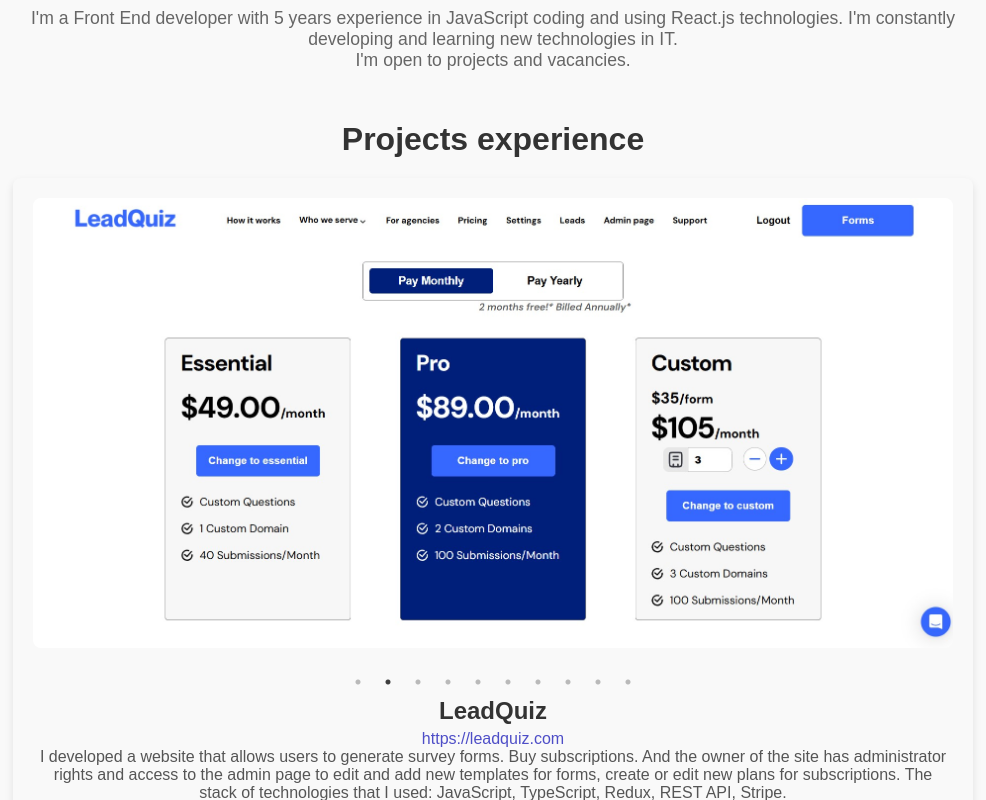
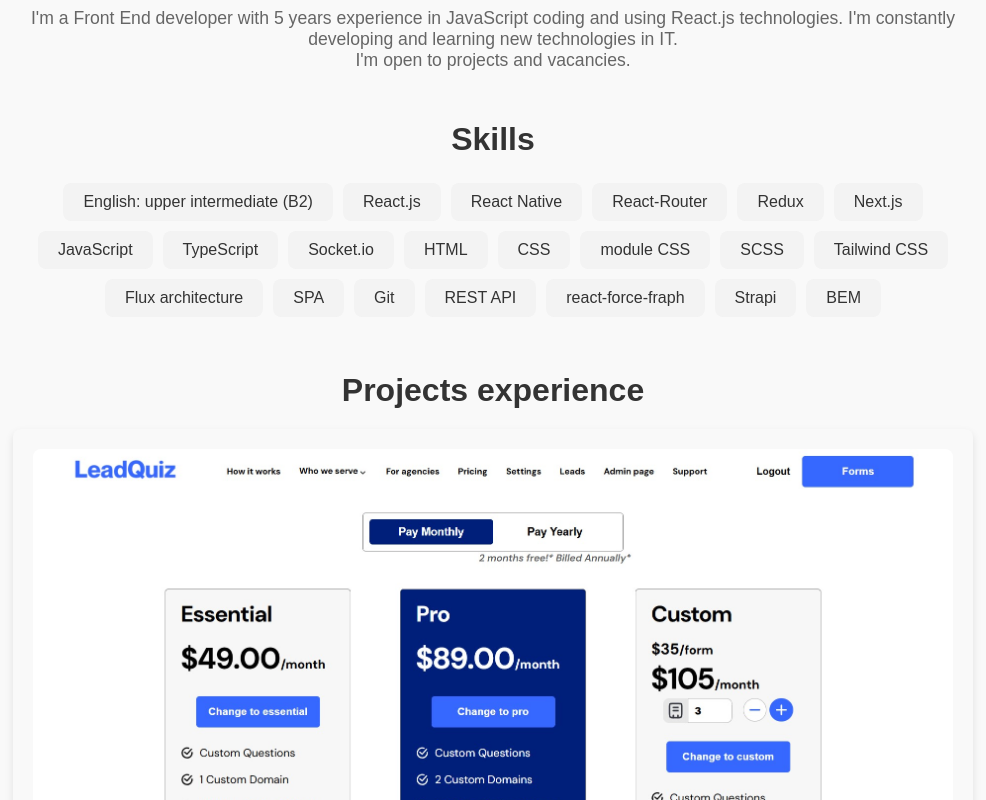
Before and after one commit to GooseDimkin/lebedev-cv, a React (Create React App) app: page / in a window 1280 px wide. Shown: the part 580-1380 px from the top of the page, without its empty margins (147-1133 px from the left). Built offline with nearby package versions, Linux system fonts and the light colour scheme.

Commit message:
feat: skills

```diff
--- a/src/App.tsx
+++ b/src/App.tsx
@@ -66,21 +66,30 @@ const projects = [
     description:
       "I created a react components for project. As always, I worked with the team, and we are used GitHub for version controls of project. At that stage of developing, there wasn't any backend connections, so main tasks was making front side styling. For styling the components, client wanted us to use Styled Components technology. All technologies that was included to the project: React.js, TypeScript, Styled components.",
   },
-  {
-    images: [leadQuiz1, leadQuiz1],
-    title: "",
-    description: "",
-  },
 ];
 
 const skills = [
+  "English: upper intermediate (B2)",
+  "React.js",
+  "React Native",
+  "React-Router",
+  "Redux",
+  "Next.js",
   "JavaScript",
-  "React",
-  "Redux",
+  "TypeScript",
+  "Socket.io",
   "HTML",
   "CSS",
-  "Node.js",
+  "module CSS",
+  "SCSS",
+  "Tailwind CSS",
+  "Flux architecture",
+  "SPA",
   "Git",
+  "REST API",
+  "react-force-fraph",
+  "Strapi",
+  "BEM",
 ];
 
 const sliderSettings = {
@@ -141,8 +150,33 @@ function App() {
         </p>
       </section>
 
+      <motion.div
+        initial={{ opacity: 0, y: 200 }}
+        whileInView={{ opacity: 1, y: 0 }}
+        transition={{ duration: 0.5, delay: 0.2 }}
+        viewport={{ once: true }}
+      >
+        <section className={styles.skills}>
+          <h2>Skills</h2>
+          <div className={styles.skillsList}>
+            {skills.map((skill, index) => (
+              <span key={index} className={styles.skill}>
+                {skill}
+              </span>
+            ))}
+          </div>
+        </section>
+      </motion.div>
+
       <section className={styles.projects}>
-        <h2>Projects experience</h2>
+        <motion.div
+          initial={{ opacity: 0, y: 150 }}
+          whileInView={{ opacity: 1, y: 0 }}
+          transition={{ duration: 0.5, delay: 0.2 }}
+          viewport={{ once: true }}
+        >
+          <h2>Projects experience</h2>
+        </motion.div>
         {projects.map((project, index) => (
           <motion.div
             key={index}
@@ -169,24 +203,6 @@ function App() {
           </motion.div>
         ))}
       </section>
-
-      <motion.div
-        initial={{ opacity: 0, y: 200 }}
-        whileInView={{ opacity: 1, y: 0 }}
-        transition={{ duration: 0.5, delay: 0.2 }}
-        viewport={{ once: true }}
-      >
-        <section className={styles.skills}>
-          <h2>Skills</h2>
-          <div className={styles.skillsList}>
-            {skills.map((skill, index) => (
-              <span key={index} className={styles.skill}>
-                {skill}
-              </span>
-            ))}
-          </div>
-        </section>
-      </motion.div>
     </div>
   );
 }
```
